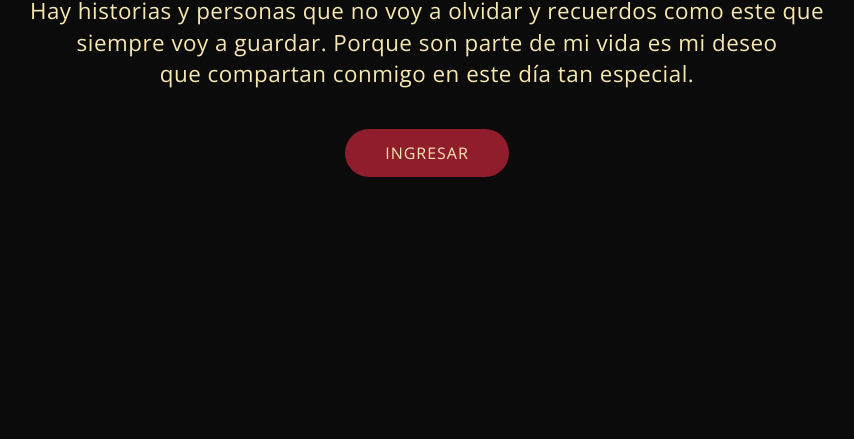
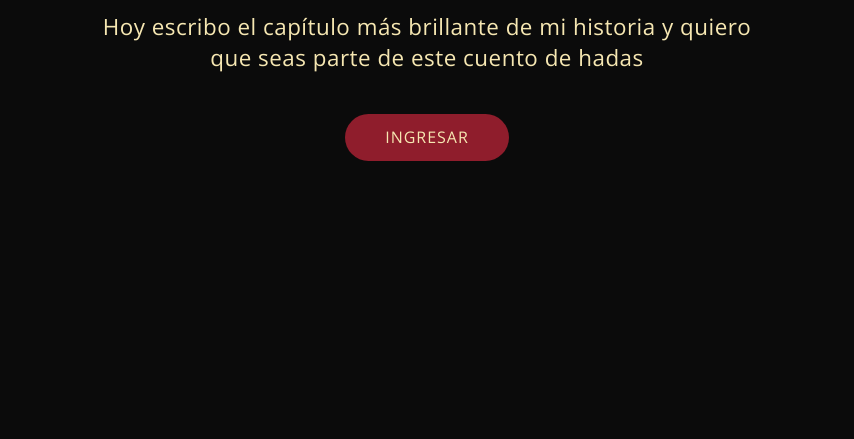
Before and after one commit to pixelartechivilcoy/misXVuma, a plain HTML site: page index.html in a window 1280 px wide. Shown: the part 361-800 px from the top of the page, without its empty margins (213-1067 px from the left). Drawn offline with Linux system fonts and the light colour scheme.

Commit message:
Update index.html

```diff
--- a/index.html
+++ b/index.html
@@ -15,9 +15,8 @@
   <main class="hero">
     <h1 class="title">Mis 15 Uma</h1>
     <p class="subtitle">
-      Hay historias y personas que no voy a olvidar y recuerdos como este que  <br>
-      siempre voy a guardar. Porque son parte de mi vida es mi  deseo <br>
-      que compartan conmigo en este día tan especial.
+      Hoy escribo el capítulo más brillante de mi historia y quiero <br>
+      que seas parte de este cuento de hadas
     </p>
 
  <button class="enter-btn" id="enterBtn">INGRESAR</button>
@@ -33,4 +32,5 @@ document.getElementById("enterBtn").addEventListener("click", () => {
   </main>
 
 </body>
+
 </html>
```
